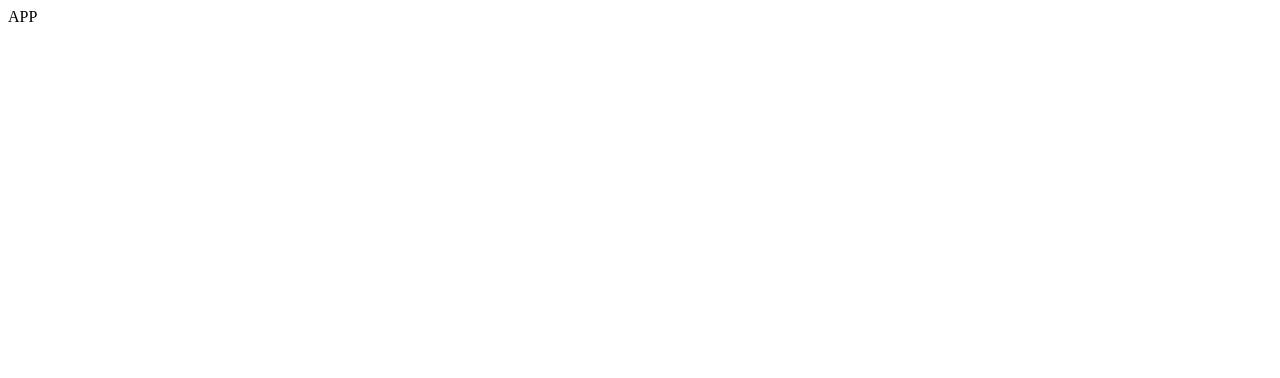
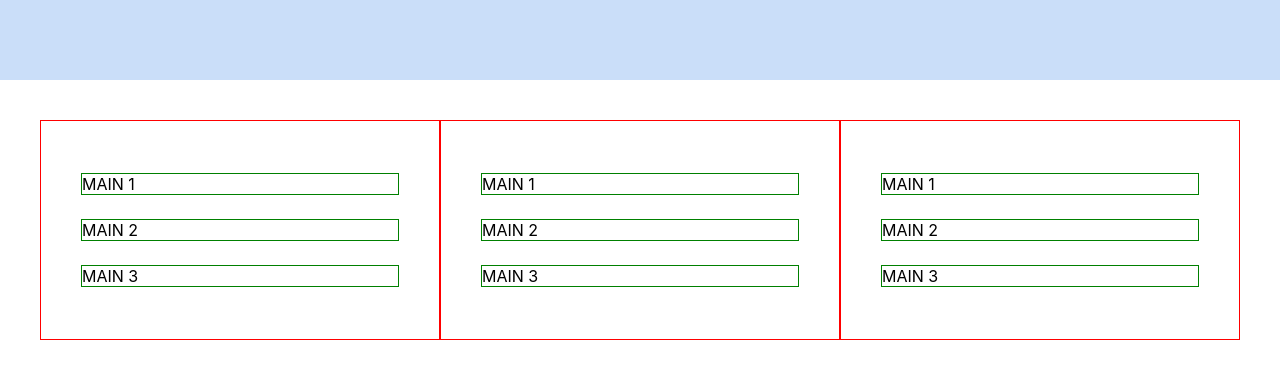
Before and after one commit to rodgabriel/Todo-App, a React (Create React App) app: page / in a window 1280 px wide. Shown: the top 378 px of the page. Built offline with nearby package versions, Linux system fonts and the light colour scheme.

Commit message:
Montando o layout da seção de tarefas

```diff
--- a/package.json
+++ b/package.json
@@ -9,6 +9,7 @@
     "react": "^17.0.1",
     "react-dom": "^17.0.1",
     "react-scripts": "4.0.0",
+    "styled-components": "^5.2.1",
     "web-vitals": "^0.2.4"
   },
   "scripts": {
--- a/src/App.js
+++ b/src/App.js
@@ -1,5 +1,17 @@
+import GlobalStyle from "./globalStyles";
+
+// components
+import NavBar from "./components/NavBar";
+import Main from "./components/Main";
+
 function App() {
-    return <div className="App">APP</div>;
+    return (
+        <>
+            <GlobalStyle />
+            <NavBar />
+            <Main />
+        </>
+    );
 }
 
 export default App;
--- /dev/null
+++ b/src/components/Main/index.js
@@ -0,0 +1,23 @@
+import { Container, Category } from "./styles";
+
+export default function index() {
+    return (
+        <Container>
+            <Category>
+                <div>MAIN 1</div>
+                <div>MAIN 2</div>
+                <div>MAIN 3</div>
+            </Category>
+            <Category>
+                <div>MAIN 1</div>
+                <div>MAIN 2</div>
+                <div>MAIN 3</div>
+            </Category>
+            <Category>
+                <div>MAIN 1</div>
+                <div>MAIN 2</div>
+                <div>MAIN 3</div>
+            </Category>
+        </Container>
+    );
+}
--- /dev/null
+++ b/src/components/Main/styles.js
@@ -0,0 +1,32 @@
+import styled from "styled-components";
+
+export const Container = styled.div`
+    height: 100%;
+    width: 100%;
+
+    display: flex;
+    justify-content: flex-start;
+    align-items: flex-start;
+
+    padding: 40px;
+
+    > div {
+        flex: 1;
+        border: 1px red solid;
+    }
+`;
+
+export const Category = styled.div`
+    display: flex;
+    flex-direction: column;
+    justify-content: flex-start;
+    align-items: flex-start;
+
+    padding: 40px;
+
+    > div {
+        width: 100%;
+        border: green 1px solid;
+        margin: 12px 0;
+    }
+`;
--- /dev/null
+++ b/src/components/NavBar/index.js
@@ -0,0 +1,5 @@
+import { Navbar } from "./styles";
+
+export default function index() {
+    return <Navbar />;
+}
--- /dev/null
+++ b/src/components/NavBar/styles.js
@@ -0,0 +1,7 @@
+import styled from "styled-components";
+
+export const Navbar = styled.div`
+    height: 10vh;
+    width: 100%;
+    background: #cadef9;
+`;
--- /dev/null
+++ b/src/globalStyles.js
@@ -0,0 +1,16 @@
+import { createGlobalStyle } from "styled-components";
+
+const GlobalStyle = createGlobalStyle`
+    * {
+        margin: 0;
+        padding: 0;
+        box-sizing: border-box;
+        outline: none;
+    }
+
+    body {
+        font-family: --apple-system, BlinkMacSystemFont, 'Segoe UI', Roboto, Oxygen, Ubuntu, Cantarell, 'Open Sans', 'Helvetica Neue', sans-serif
+    }
+`;
+
+export default GlobalStyle;
```
Also changed, not shown: 1 other file (tests, documents, lock files or other folders).
